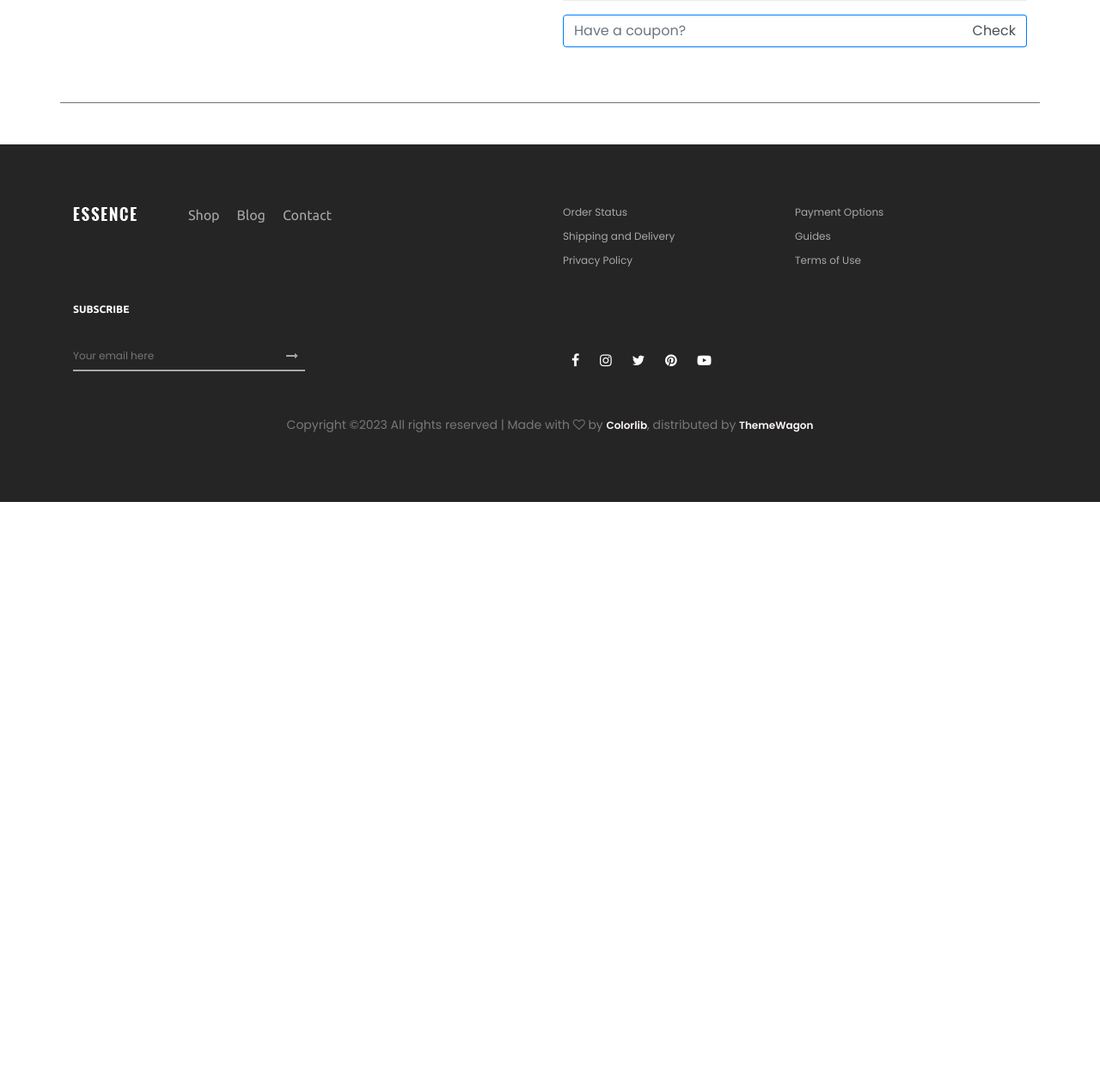
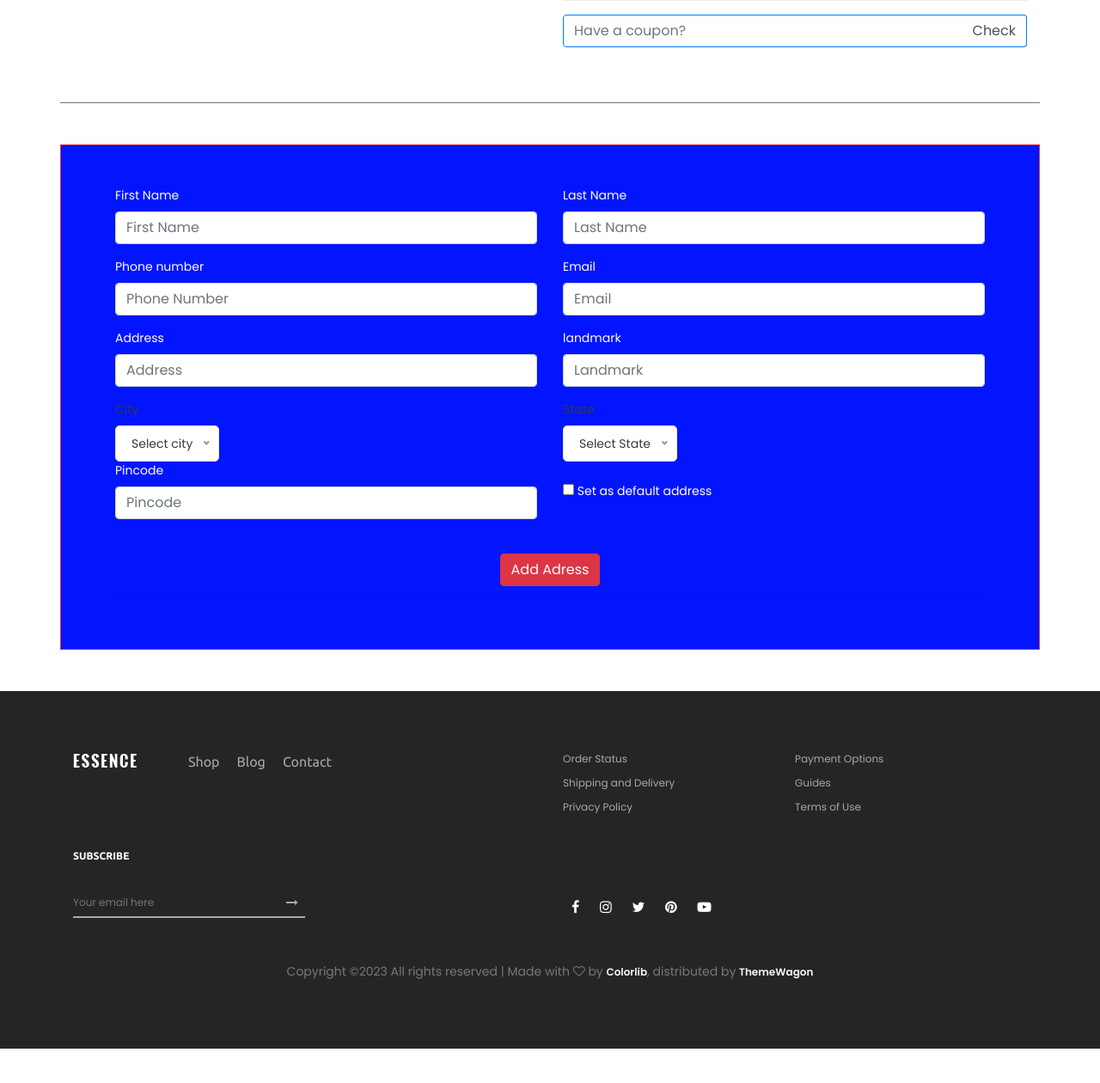
Before and after one commit to NihalRoshanCK/kaira-ecom, a Django app: page /product/checkout/ in a window 1280 px wide. Shown: the part 1066-2326 px from the top of the page at 86% size. Before the commit the page ends 1650 px from the top, so only its background shows below. Run offline with Django 4.2, Linux system fonts and the light colour scheme; the visitor is signed in with stand-in values (Sample User, id 1); data that the repository does not hold is empty; some libraries are stand-ins or nearby versions.

Commit message:
address update

```diff
--- a/kaira/template/product/checkout.html
+++ b/kaira/template/product/checkout.html
@@ -85,7 +85,7 @@
                                 <div class="card-header" role="tab" id="headingOne">
                                     <h6 class="mb-0">
                                         {% comment %} <a  href="#collapseOne" aria-expanded="false" aria-controls="collapseOne"><i class="fa fa-circle-o mr-3"></i>Razorpay</a>{% endcomment %}
-                                        <input type="radio" name="mode" value="Razorpay" checked /><label for=""> &nbsp Razorpay</label>
+                                        <input type="radio" name="mode" value="Razorpay" /checked><label for=""> &nbsp Razorpay</label>
                                     </h6>
                                 </div>
                             </div>
@@ -220,7 +220,102 @@
     </div>
 </div>
 </div> {% endcomment %}
+<!--##### add address -->
+<div class="container my-5 p-5 border border-danger" style="  background: #0315ff;">
+    <div class="col-sm-12 cards  text-white">
+    <form action="{% url 'add_address' 1 %}" method="POST">
+        {% csrf_token %}
+        <div class="row">
+    <div class="col-md-6">
+        <div class="form-group">
+            <label for="account-fn">First Name</label>
+            <input type="text" class="form-control" id="first"  name="firstname" placeholder="First Name"required />
+        </div>
+    </div>
+    <div class="col-md-6">
+        <div class="form-group">
+            <label for="account-ln">Last Name</label>
+            <input type="text" class="form-control" id="last"  name="lastname" placeholder="Last Name" required/>
+        </div>
+    </div>
+    <div class="col-md-6">
+        <div class="form-group">
+            <label for="account-email">Phone number</label>
+            <input type="text" class="form-control" id="phone"  name="phone"  placeholder="Phone Number"required  pattern="[0-9]+" title="Please enter only digits" maxlength="10"/>
+        </div>
+    </div>
+    <div class="col-md-6">
+        <div class="form-group">
+            <label for="account-fn">Email</label>
+            <input type="email" class="form-control" id="email"  name="email"placeholder="Email" required/>
+        </div>
+    </div>
+    <div class="col-md-6">
+        <div class="form-group">
+            <label for="account-email">Address</label>
+            <input type="text" class="form-control" id="add1"  name="address_line_1" placeholder="Address"required/>
+        </div>
+    </div>
+    <div class="col-md-6">
+        <div class="form-group">
+            <label for="account-email">landmark</label>
+            <input type="text" class="form-control" id="add1"  name="address_line_2" placeholder="Landmark"required/>
+        </div>
+    </div>
+    <div class="col-md-6">
+        <div class="form-group text-dark">
+            <label>City</label><br>
+                            <select class="form-select" id="id_city" name="city" required><br>
+                                <option value="">Select city</option>
+                                {% for city in city %}
 
+                                        <option value="{{ city }}">{{ city }}</option>
+
+                                {% endfor %}
+                            </select><br>
+        </div>
+    </div>
+    <div class="col-md-6">
+        <div class="form-group text-dark">
+            <label>State</label><br>
+                            <select class="form-select" id="id_state" name="state" required><br>
+                                <option value="">Select State</option>
+                                {% for state in state %}
+
+                                        <option value="{{ state }}">{{ state }}</option>
+
+                                {% endfor %}
+                            </select><br>
+        </div>
+    </div>
+    <div class="col-md-6">
+        <div class="form-group">
+            <label for="account-email">Pincode</label>
+            <input type="text" class="form-control" id="pincode" name="pincode"  placeholder="Pincode" required pattern="[0-9]+" title="Please enter only digits" maxlength="6"/>
+        </div>
+    </div>
+    <div class="col-sm-6">
+        <div class="form-group mt-4">
+
+                <input type="checkbox" name="default" > Set as default address
+        </div>
+    </div>
+    <div class="col-12">
+        <div class="d-flex flex-wrap justify-content-between align-items-center">
+            <div class="custom-control custom-checkbox d-block">
+            </div>
+        </div>
+        <div class="d-flex justify-content-center">
+            <button class="btn btn-style-1 btn-danger" type="submit" data-toast="" data-toast-position="topRight" data-toast-type="success" data-toast-icon="fe-icon-check-circle" data-toast-title="Success!" data-toast-message="Your profile updated successfuly.">Add Adress</button>
+        </div>
+        <hr class="mt-2 mb-3">
+
+    </div>
+
+    </form>
+</div>
+</div>
+</div>
 <script src="https://code.jquery.com/jquery-3.6.0.min.js"></script>
 <script>
     function coupon(){
--- a/kaira/template/user/adressbook.html
+++ b/kaira/template/user/adressbook.html
@@ -104,7 +104,7 @@
                             </div>
                             {% endfor %}
 
-                            <a href="{% url 'add_address' %}" class="btn btn-success mt-5">Add Address</a>
+                            <a href="{% url 'add_address' 5 %}" class="btn btn-success mt-5">Add Address</a>
                             <input type="submit" class="btn btn-danger mt-5" value="Delete">
 
 
```
